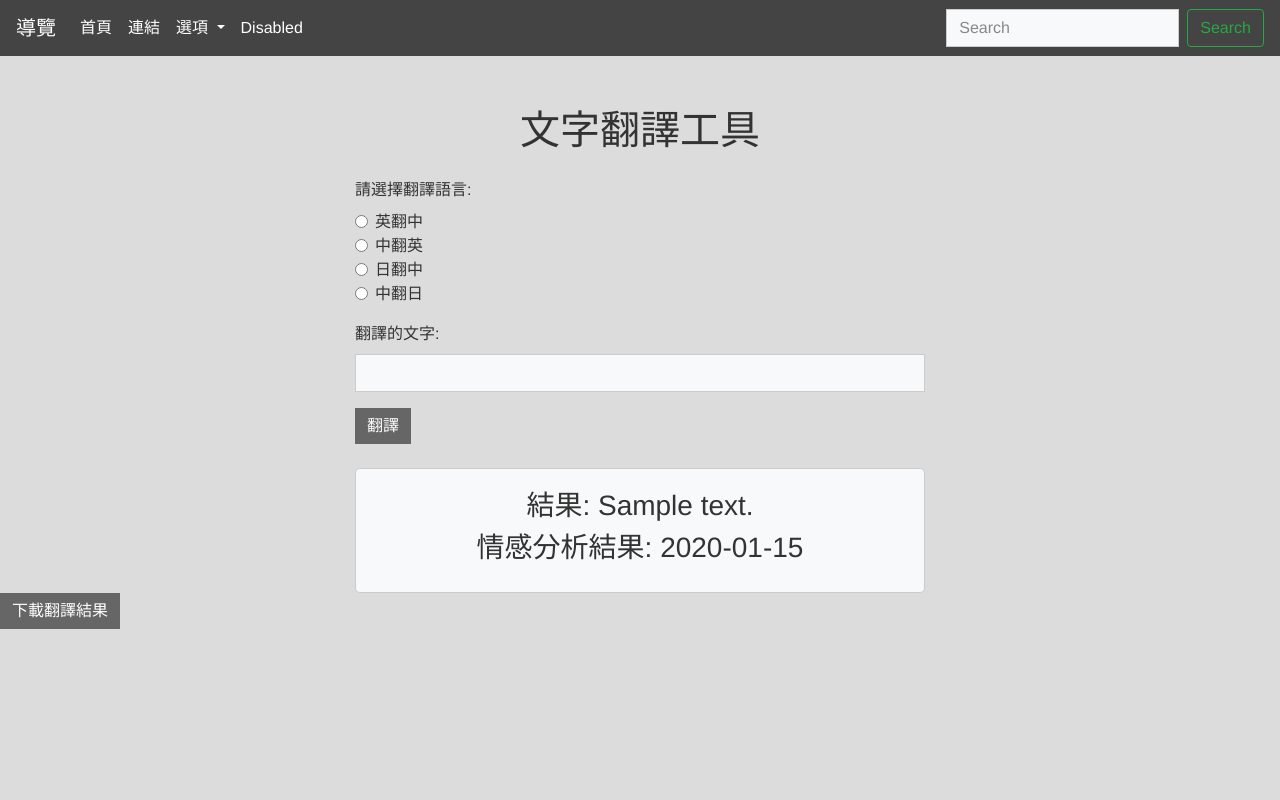
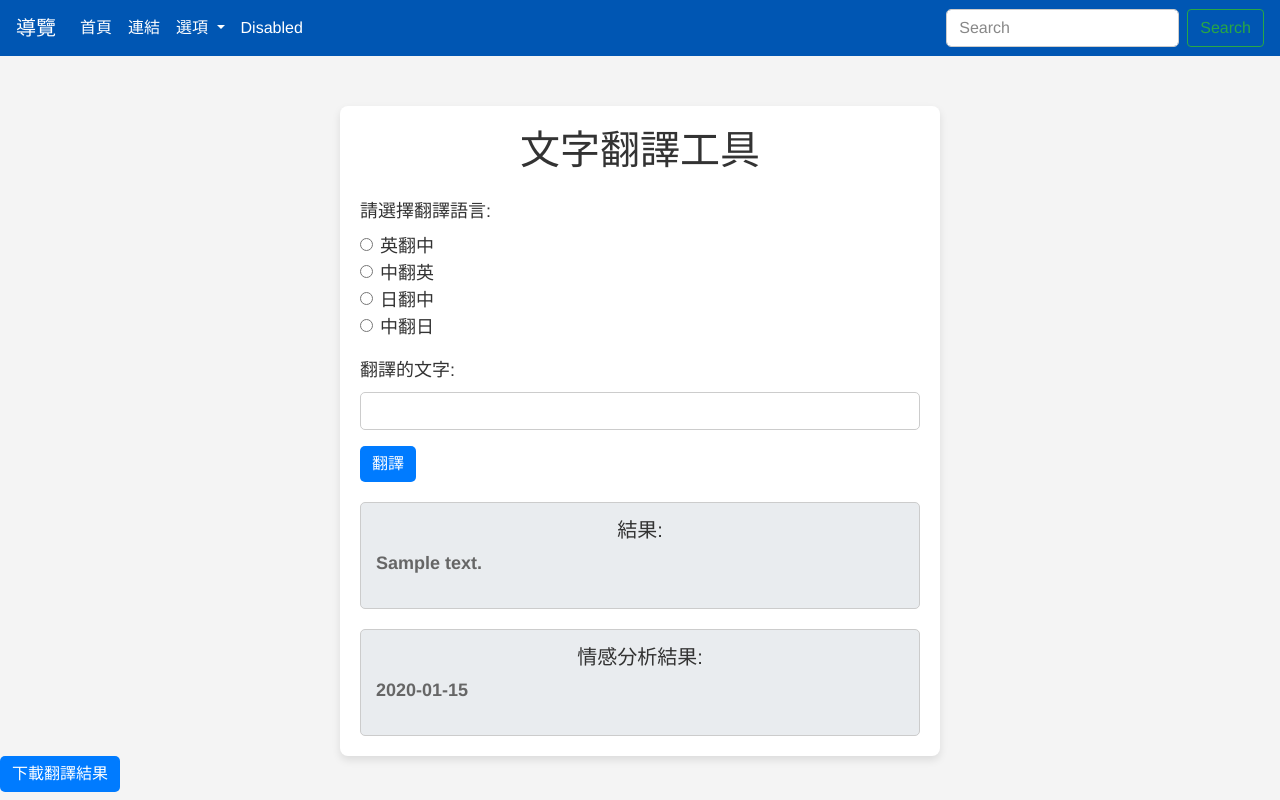
Before and after one commit to Cocoslavelaz/django_text_analytics, a Django app: template test - 複製/mysite/translate/templates/translate/index.html in a window 1280 px wide. Run offline with Django 3.2, Linux system fonts and the light colour scheme; the template is opened without the code that fills it: most values are stand-ins (such as "Sample title", 1, 10 or a date in 2020).

Commit message:
Add files via upload

```diff
--- a/test - 複製/mysite/translate/templates/translate/index.html
+++ b/test - 複製/mysite/translate/templates/translate/index.html
@@ -11,12 +11,12 @@
     <link rel="stylesheet" href="https://cdn.jsdelivr.net/npm/bootstrap@4.1.3/dist/css/bootstrap.min.css" integrity="sha384-MCw98/SFnGE8fJT3GXwEOngsV7Zt27NXFoaoApmYm81iuXoPkFOJwJ8ERdknLPMO" crossorigin="anonymous">
     <style>
         body {
-            background-color: #dcdcdc;
+            background-color: #f4f4f4;
             color: #333;
             font-family: 'Helvetica Neue', Helvetica, Arial, sans-serif;
         }
         .navbar {
-            background-color: #444;
+            background-color: #0056b3;
         }
         .navbar-brand, .nav-link {
             color: #fff !important;
@@ -25,10 +25,10 @@
             color: #ccc !important;
         }
         .form-control, .btn-primary {
-            border-radius: 0;
+            border-radius: 5px;
         }
         .form-control {
-            background-color: #f8f9fa;
+            background-color: #fff;
             color: #333;
             border: 1px solid #ccc;
         }
@@ -36,29 +36,42 @@
             color: #888;
         }
         .btn-primary {
-            background-color: #666;
+            background-color: #007bff;
             border: none;
         }
         .btn-primary:hover {
-            background-color: #888;
+            background-color: #0056b3;
         }
         .container {
             max-width: 600px;
             margin-top: 50px;
+            background: #fff;
+            padding: 20px;
+            border-radius: 8px;
+            box-shadow: 0 4px 8px rgba(0,0,0,0.1);
         }
         h1, h3 {
             text-align: center;
             font-weight: 300;
         }
-        .result {
-            padding: 20px;
-            background-color: #f8f9fa;
+        .form-section {
+            background-color: #e9ecef;
             border: 1px solid #ccc;
             border-radius: 5px;
             margin-top: 20px;
+            padding: 15px;
+        }
+        .form-section h3 {
+            font-size: 20px;
+            color: #333;
+        }
+        .form-section p {
+            font-size: 18px;
+            color: #666;
         }
         label {
             font-weight: 400;
+            font-size: 18px; /* Make label text bigger and more obvious */
         }
     </style>
 </head>
@@ -103,7 +116,7 @@
         <form action="/index/" method="post" class="mt-4">
             {% csrf_token %}
             <div class="form-group">
-                <label>請選擇翻譯語言:</label>
+                <label for="language">請選擇翻譯語言:</label>
                 <div class="form-check">
                     <input class="form-check-input" type="radio" name="language" value="l1" id="l1">
                     <label class="form-check-label" for="l1">英翻中</label>
@@ -127,13 +140,17 @@
             </div>
             <button type="submit" class="btn btn-primary">翻譯</button>
         </form>
-        <div class="result mt-4">
-            <h3>結果: {{ text }}</h3>
-            <h3>情感分析結果: {{ sentiment }}</h3>
+        <div class="form-section">
+            <h3>結果:</h3>
+            <strong><p>{{ text }}</p></strong>
+        </div>
+        <div class="form-section">
+            <h3>情感分析結果:</h3>
+            <strong><p>{{ sentiment }}</p></strong>
         </div>
     </div>
     {% if download_link %}
     <a href="{{ download_link }}" class="btn btn-primary">下載翻譯結果</a>
-{% endif %}
+    {% endif %}
 </body>
 </html>
```
